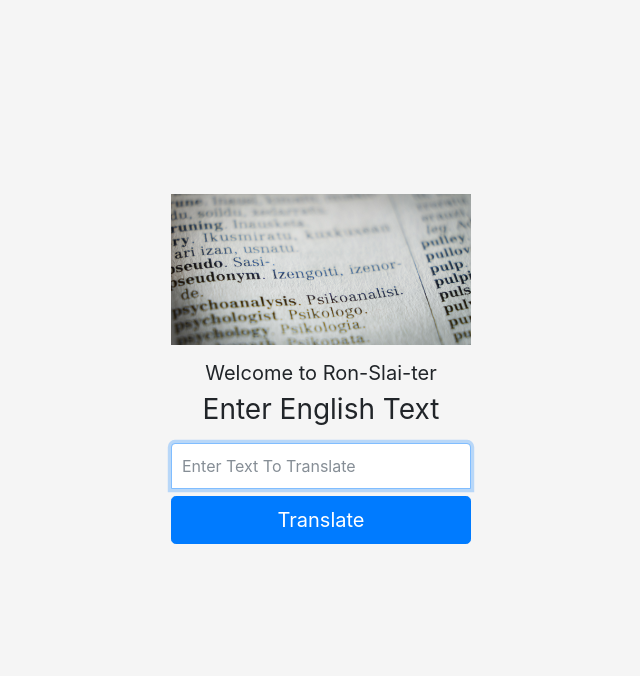
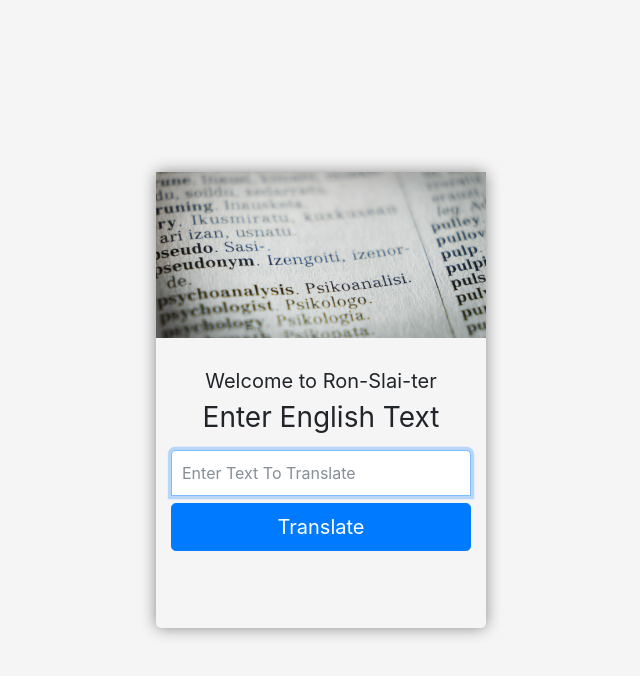
Before and after one commit to Slaiby/ml-heroku-translation, a Flask app: page / in a window 1280 px wide. Shown: the top 676 px of the page, without its empty margins (319-959 px from the left). Run offline with Flask 2, Linux system fonts and the light colour scheme; some libraries are stand-ins or nearby versions.

Commit message:
Final touches

```diff
--- a/static/stylesheets/styles.css
+++ b/static/stylesheets/styles.css
@@ -21,9 +21,15 @@ body {
 .form-signin {
   width: 100%;
   max-width: 330px;
+  box-shadow: 0px 0px 15px 0px #888888;
+  border-radius: 5px;
+}
+
+.form-content-container {
   padding: 15px;
   margin: 0 auto;
 }
+
 .form-signin .checkbox {
   font-weight: 400;
 }
@@ -38,11 +44,11 @@ body {
   z-index: 2;
 }
 
-.banner-image{
+.banner-image {
   width: 100%;
   max-width: 100%;
 }
-.translationOutputContainer{
+.translationOutputContainer {
   display: flex;
   width: 100%;
   flex-direction: column;
@@ -56,10 +62,10 @@ body {
   border: none; /* Remove borders */
   color: white; /* White text */
   padding: 12px 16px; /* Some padding */
-  font-size: 16px /* Set a font size */
+  font-size: 16px; /* Set a font size */
 }
 
-.translationOutputContainer span{
+.translationOutputContainer span {
   display: inline-block;
   width: 100%;
 }
--- a/templates/index.html
+++ b/templates/index.html
@@ -24,6 +24,7 @@
 <body class="text-center">
     <form class="form-signin">
         <img class="banner-image" src="../static/images/banner-image.jpg" alt="">
+        <div class="form-content-container">
             <h1 class="h5 mb-6 mt-3 font-weight-normal">Welcome to Ron-Slai-ter</h1>
             <label for="translateText" class="h3 mb-3 font-weight-normal">Enter English Text</label>
             <input type="text" id="translateText" class="form-control" placeholder="Enter Text To Translate" required
@@ -33,6 +34,7 @@
             <div class="translationOutputContainer">
                 <span id="englishEntry" class="mb-3"></span>
                 <span id="frenchTranslation" class="mb-3"></span>
+            </div>
         </div>
     </form>
 </body>
```
Lines whose indentation alone changed are shown as unchanged.
